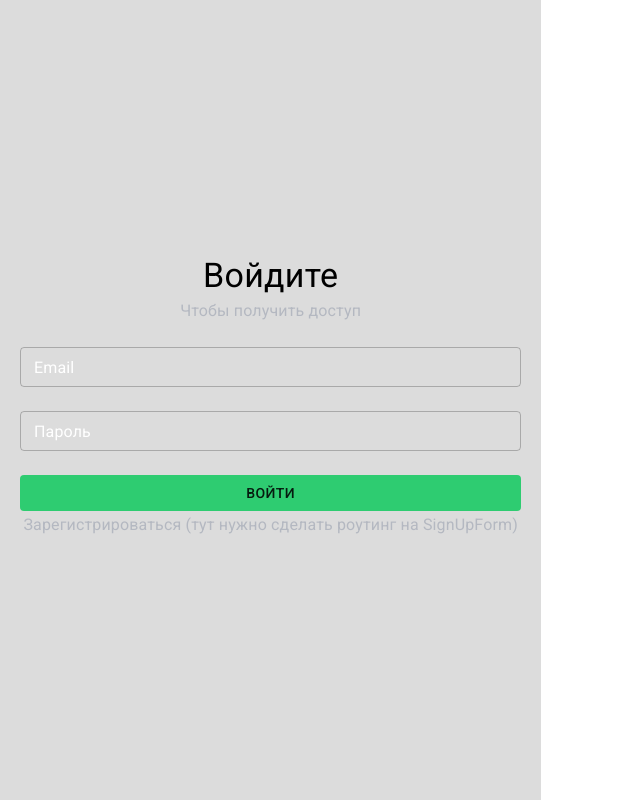
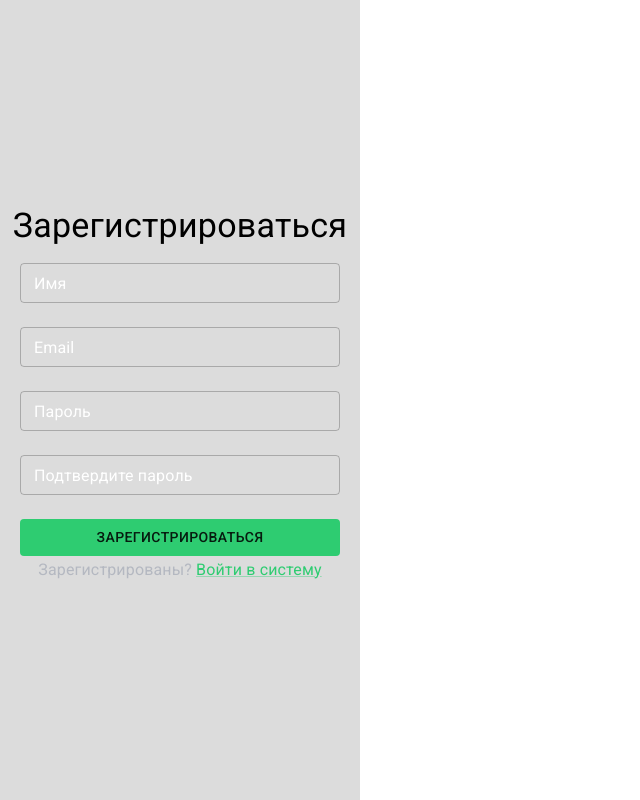
Before and after one commit to Daily-caloric-needs/web, a React (Create React App) app: page /registration in a window 1280 px wide. Shown: the top 800 px of the page, without its empty margins (0-640 px from the left). Built offline with nearby package versions, Linux system fonts and the light colour scheme; what react-swipeable-views-utils would draw is missing.

Commit message:
Добавил роутинг

```diff
--- a/src/components/Registration/AuthPage/AuthPage.jsx
+++ b/src/components/Registration/AuthPage/AuthPage.jsx
@@ -5,8 +5,9 @@ import './AuthPage.css';
 export const AuthPage = () => {
 	return (
 		<div className="auth-page">
-			<SignInForm />
-			<SignUpForm />
+			можно использовать как модалку или можно удалить к чертям ;)
+			{/* <SignInForm /> */}
+			{/* <SignUpForm /> */}
 		</div>
 	);
 };
--- a/src/components/Registration/SignInForm/SignInForm.css
+++ b/src/components/Registration/SignInForm/SignInForm.css
@@ -8,12 +8,11 @@
 	justify-content: center;
 	align-items: center;
 	text-align: center;
+	max-width: 360px;
 }
 
 .auth-form__subtitle {
 	color: rgb(180, 184, 193);
+	cursor: pointer;
+	margin-top: 5px;
 }
-
-.auth-form__form {
-	min-width: 360px;
-}
--- a/src/components/Registration/SignInForm/SignInForm.jsx
+++ b/src/components/Registration/SignInForm/SignInForm.jsx
@@ -1,15 +1,18 @@
 import Typography from '@mui/material/Typography/Typography';
 import TextField from '@mui/material/TextField';
 import Button from '@mui/material/Button';
+import Link from '@mui/material/Link';
 import { useForm, Controller, useFormState } from 'react-hook-form';
 import { emailValidation, passwordValidation } from '../validation';
 import axios from 'axios';
 import { useState } from 'react';
+import { useNavigate } from 'react-router-dom';
 import './SignInForm.css';
 
 export const SignInForm = () => {
 	const { handleSubmit, control, reset, } = useForm();
 	const { errors } = useFormState({ control });
+	const navigate = useNavigate();
 
 	const [isSuccess, setIsSuccess] = useState(false);
 	const [error, setIsError] = useState();
@@ -81,7 +84,7 @@ export const SignInForm = () => {
 			</form>
 
 			<Typography variant="subtitle1" component="div" gutterBottom={true} className="auth-form__subtitle">
-				Зарегистрироваться (тут нужно сделать роутинг на SignUpForm)
+				Не можете войти? <Link onClick={() => navigate('/registration')}>Зарегистрироваться</Link>
 			</Typography>
 
 			{error && <div>Что-то пошло не так, попробуйте обновить страницу</div>}
--- a/src/components/Registration/SignUpForm/SignUpForm.css
+++ b/src/components/Registration/SignUpForm/SignUpForm.css
@@ -11,6 +11,8 @@
 }
 
 .auth-form__subtitle {
+	cursor: pointer;
+	margin-top: 5px;
 	color: rgb(180, 184, 193);
 }
 
--- a/src/components/Registration/SignUpForm/SignUpForm.jsx
+++ b/src/components/Registration/SignUpForm/SignUpForm.jsx
@@ -1,15 +1,18 @@
 import Typography from '@mui/material/Typography/Typography';
 import TextField from '@mui/material/TextField';
+import Link from '@mui/material/Link';
 import Button from '@mui/material/Button';
 import { useForm, Controller, useFormState } from 'react-hook-form';
 import { emailValidation, passwordValidation, loginValidation, passwordConfirmValidation } from '../validation';
 import axios from 'axios';
 import { useState } from 'react';
+import { useNavigate } from 'react-router-dom';
 import './SignUpForm.css';
 
 export const SignUpForm = () => {
 	const { handleSubmit, control, reset } = useForm();
 	const { errors } = useFormState({ control });
+	const navigate = useNavigate();
 
 	const [isSuccess, setIsSuccess] = useState(false);
 	const [error, setIsError] = useState({ flg: false, message: '' });
@@ -120,7 +123,7 @@ export const SignUpForm = () => {
 			</form>
 
 			<Typography variant="subtitle1" component="div" gutterBottom={true} className="auth-form__subtitle">
-				Войти в систему (тут нужно сделать роутинг на SignInForm)
+				Зарегистрированы? <Link onClick={() => navigate('/login')}>Войти в систему </Link>
 			</Typography>
 
 			{isSuccess && (
--- a/src/components/Routes/index.js
+++ b/src/components/Routes/index.js
@@ -4,7 +4,7 @@ import { Avatar } from '../Avatar/Avatar';
 import { Content } from '../Content/Content';
 import { Home } from '../Home/Home';
 import { NotFound } from '../NotFound/NotFound';
-import { AuthPage } from '../Registration';
+import { SignInForm, SignUpForm } from '../Registration';
 import './style.scss';
 
 export const Routers = () => {
@@ -13,7 +13,8 @@ export const Routers = () => {
 			<Routes>
 				<Route exact path="/" element={<Home />} />
 				<Route exact path="/statistics" element={<Content />} />
-				<Route exact path="/registration" element={<AuthPage />} />
+				<Route exact path="/registration" element={<SignUpForm />} />
+				<Route exact path="/login" element={<SignInForm />} />
 				{/* <Route exact path="/avatar" element={<Avatar />}/> */}
 				<Route path="*" element={<NotFound />} />
 			</Routes>
```
